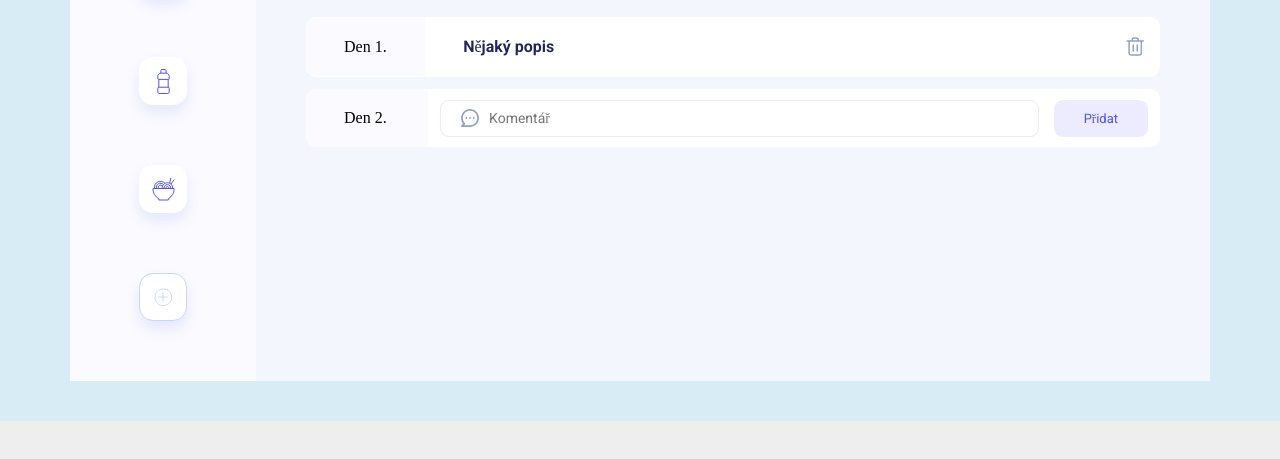
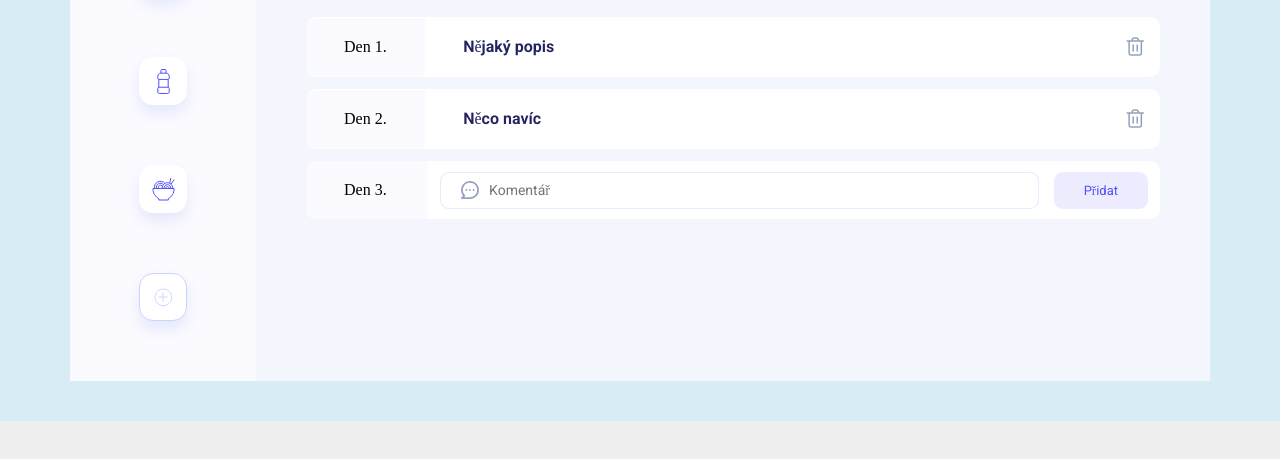
Before and after one commit to dtsitovich/EvolutionDiary-App, a plain HTML site: page index.html in a window 1280 px wide. Shown: the part 299-758 px from the top of the page. Drawn offline with Linux system fonts and the light colour scheme.

Commit message:
feat: added record property to the page{} used in rendering records. The contentRender() has been extended.

```diff
--- a/assets/css/style.css
+++ b/assets/css/style.css
@@ -190,6 +190,9 @@ body {
   background: rgb(80, 81, 249);
   transition: all 0.5s;
 }
+.active-records {
+  width: 100%;
+}
 .record {
   width: 100%;
   margin-top: 12px;
--- a/assets/js/app.js
+++ b/assets/js/app.js
@@ -56,6 +56,10 @@ const page = {
         h2: document.querySelector('.content h2'),
         progressPercent: document.querySelector('.progress-percent'),
         progressCover: document.querySelector('.progress-bar-wrapper'),
+        records: {
+            recordsContainer: document.querySelector('.active-records'),
+            recordDay: document.querySelector('.record-day')
+        }
     }
 }
 
@@ -151,6 +155,19 @@ function contentRender(activeMenuItem) {
     page.content.progressPercent.innerText = progress.toFixed(0) + '%';
 
     page.content.progressCover.setAttribute('style', `width: ${progress}%`);
+
+    page.content.records.recordsContainer.innerHTML = '';
+
+    for (let index in activeMenuItem.days) {
+        let element = document.createElement('div');
+        element.classList.add('record');
+        element.innerHTML = `<span class="record-day">Den ${Number(index) + 1}.</span>
+        <span class="record-text">${activeMenuItem.days[index].comment}</span>
+        <button class="record-remove"></button>`;
+        page.content.records.recordsContainer.appendChild(element);
+    }
+
+    page.content.records.recordDay.innerHTML = `Den ${activeMenuItem.days.length + 1}.`
 }
 
 function rerender(accessByObjectOrId) {
--- a/index.html
+++ b/index.html
@@ -48,13 +48,14 @@
             </div>
           </div>
           <!-- Values of progress-percent and progress-bar-wrapper are dynamically modified in real-time -->
+          <div class="active-records"></div>
+          <!--  <div class="record">
+              <span class="record-day">Den 1.</span>
+              <span class="record-text">Nějaký popis</span>
+              <button class="record-remove"></button>
+            </div> -->
           <div class="record">
-            <span class="record-day">Den 1.</span>
-            <span class="record-text">Nějaký popis</span>
-            <button class="record-remove"></button>
-          </div>
-          <div class="record">
-            <span class="record-day">Den 2.</span>
+            <span class="record-day">Den _.</span>
             <form class="record-add">
               <input class="input-icon" type="text" placeholder="Komentář" />
               <button>Přidat</button>
```
